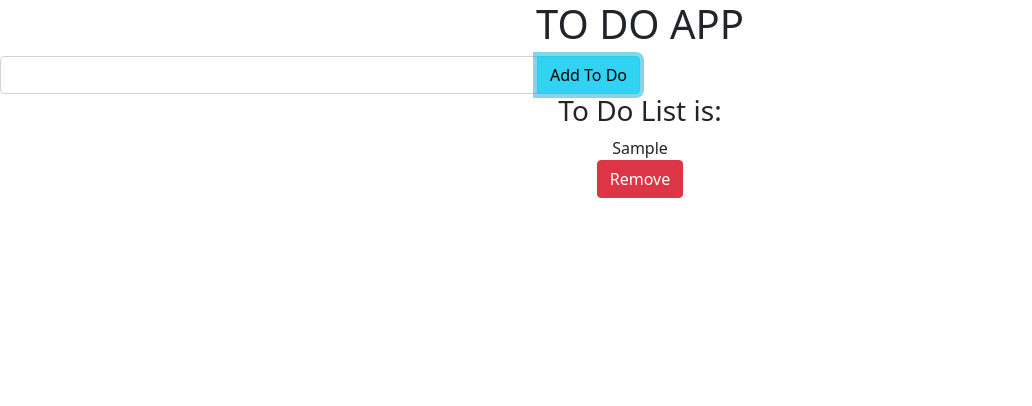
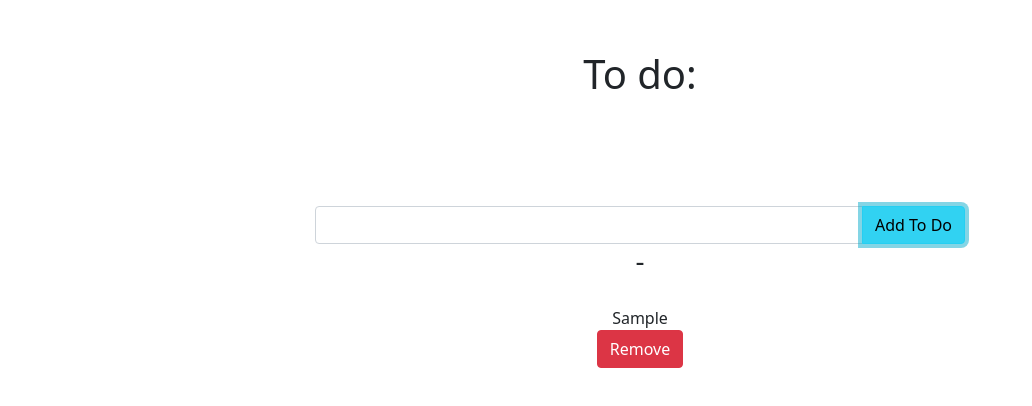
Before and after one commit to sachhamps/todo-ui, a React (Create React App) app: page / in a window 1280 px wide. Both pictures are taken after typing "Sample" into the empty fields and a click on the button "Add To Do". Shown: the top 406 px of the page, without its empty margins (0-1032 px from the left). Built offline with nearby package versions, Linux system fonts and the light colour scheme.

Commit message:
Improved UI slightly

```diff
--- a/src/App.css
+++ b/src/App.css
@@ -1,5 +1,6 @@
 .App {
   text-align: center;
+  padding: 25px 50px 75px;
 }
 
 .App-logo {
@@ -71,3 +72,19 @@
   padding: 10px;
   height: 300px; /* Should be removed. Only for demonstration */
 }
+
+.todobox {
+  width:700px;
+  padding: 25px;
+  margin: auto;
+}
+
+.todoitem {
+  padding: 20px;
+}
+
+.test {
+  display: block;
+  margin-left: auto;
+  margin-right: 0;
+}
--- a/src/App.tsx
+++ b/src/App.tsx
@@ -11,7 +11,7 @@ function App() {
         {/* <img src={logo} className="App-logo" alt="logo" /> */}
         <header className="App">
           <h1>
-          TO DO APP
+          To do:
           </h1>
         </header>
         <Todo />
--- a/src/features/todo/todo-list.tsx
+++ b/src/features/todo/todo-list.tsx
@@ -13,11 +13,11 @@ export const TodoList = React.memo(() => {
 
     return (
         <div>
-            <h3>To Do List is:</h3>
+            <h3>-</h3>
             <div>
             {
             Object.values(todos).map((todo: any) =>
-                <div /*className="card"*/ key={todo.todoId}>
+                <div className="todoitem" key={todo.todoId}>
                     {todo.todoSummary}
                     <div>
                         <Button variant="danger" className="btn"
--- a/src/features/todo/todo.tsx
+++ b/src/features/todo/todo.tsx
@@ -27,8 +27,8 @@ export function Todo() {
     }, [isSubmitted]);
 
     return (
-        <div>
-          <InputGroup className="w-50">
+        <div className="todobox">
+          <InputGroup>
             <FormControl
               aria-label="Set todo summary"
               value={todoSummary}
```
